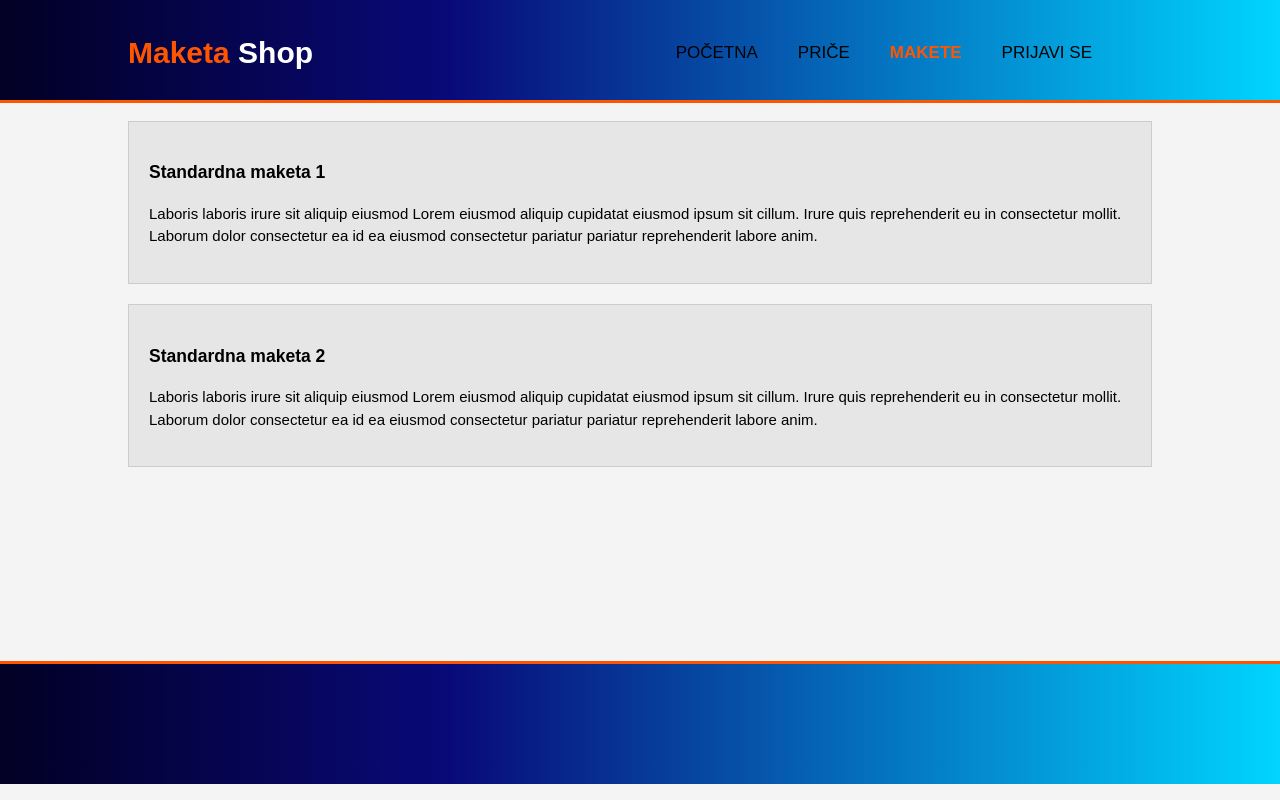
After one commit to mm51593/PROGI_webapp, a Flask app: page /makete_prikaz.html in a window 1280 px wide. The commit adds this page. Run offline with Flask 2, Linux system fonts and the light colour scheme.

Commit message:
Dodan makete_prikaz.html i js kod za azuriranje cijene

```diff
--- a/app/htmltest.py
+++ b/app/htmltest.py
@@ -22,9 +22,9 @@ def citavaPrica():
 def price():
     return render_template("price.html", main_title="Price")
 
-@application.route("/makete.html")
+@application.route("/makete_prikaz.html")
 def makete():
-    return render_template("makete.html", main_title="Makete")
+    return render_template("makete_prikaz.html", main_title="Makete")
 
 @application.route("/narudzba.html")
 def narudzba():
@@ -54,4 +54,8 @@ def prijedlog_price():
 def registracija():
     return render_template("registracija.html", main_title="Registracija")
 
+@application.route("/makete.html")
+def maketa_detaljno():
+    return render_template("makete.html", main_title="Maketa")
+
 application.run(debug=True)
--- a/app/static/js/main.js
+++ b/app/static/js/main.js
@@ -40,5 +40,13 @@ function restoreReg() {
 }
 
 function updatePrice() {
-    document.getElementById("cijena").innerHTML = Math.floor(Math.random() * Math.floor(200));
+    var selectedMaterialIndex = document.getElementById("materijaliChoose").value;
+    var searchString = "data-";
+    searchString = searchString.concat(selectedMaterialIndex);
+
+    var selectedMaterial = document.getElementById(searchString).innerHTML;
+    document.getElementById("cijena").innerHTML = selectedMaterial;
+
+    console.log(selectedMaterialIndex);
+    console.log(searchString);
 }
--- a/app/templates/layout.html
+++ b/app/templates/layout.html
@@ -34,7 +34,7 @@
 						</li>
 						<li {% if active_page == "makete" %} class="current" {% endif %}>
 							<div class="dropdown">
-								<button class="dropbtn"><a href="makete.html">Makete</a></button>
+								<button class="dropbtn"><a href="makete_prikaz.html">Makete</a></button>
 								<div class="dropdown-content">
 									<a href="narudzba.html">Naruči</a>
 									<a href="prihvat_makete.html">Prihvati</a>
--- /dev/null
+++ b/app/templates/makete_prikaz.html
@@ -0,0 +1,28 @@
+{% extends "layout.html" %}
+{% set active_page = "makete" %}
+
+{% block content %}
+
+<section id="main">
+    <div class="container">
+        <article id="main-col">
+            <h1 class="page-title"></h1>
+            <ul id="services">
+                <a href="makete.html" id="priceLink" title="Otvorite citavu pricu">
+                    <li>
+                        <h3>Standardna maketa 1</h3>
+                        <p>Laboris laboris irure sit aliquip eiusmod Lorem eiusmod aliquip cupidatat eiusmod ipsum sit cillum. Irure quis reprehenderit eu in consectetur mollit. Laborum dolor consectetur ea id ea eiusmod consectetur pariatur pariatur reprehenderit labore anim.</p>
+                    </li>
+                </a>
+                <a href="makete.html" id="priceLink" title="Otvorite citavu pricu">
+                    <li>
+                        <h3>Standardna maketa 2</h3>
+                        <p>Laboris laboris irure sit aliquip eiusmod Lorem eiusmod aliquip cupidatat eiusmod ipsum sit cillum. Irure quis reprehenderit eu in consectetur mollit. Laborum dolor consectetur ea id ea eiusmod consectetur pariatur pariatur reprehenderit labore anim.</p>
+                    </li>
+                </a>
+            </ul>
+        </article>
+    </div>
+</section>
+
+{% endblock %}
```
Also changed, not shown: app/templates/makete.html (+9 -6 lines).
